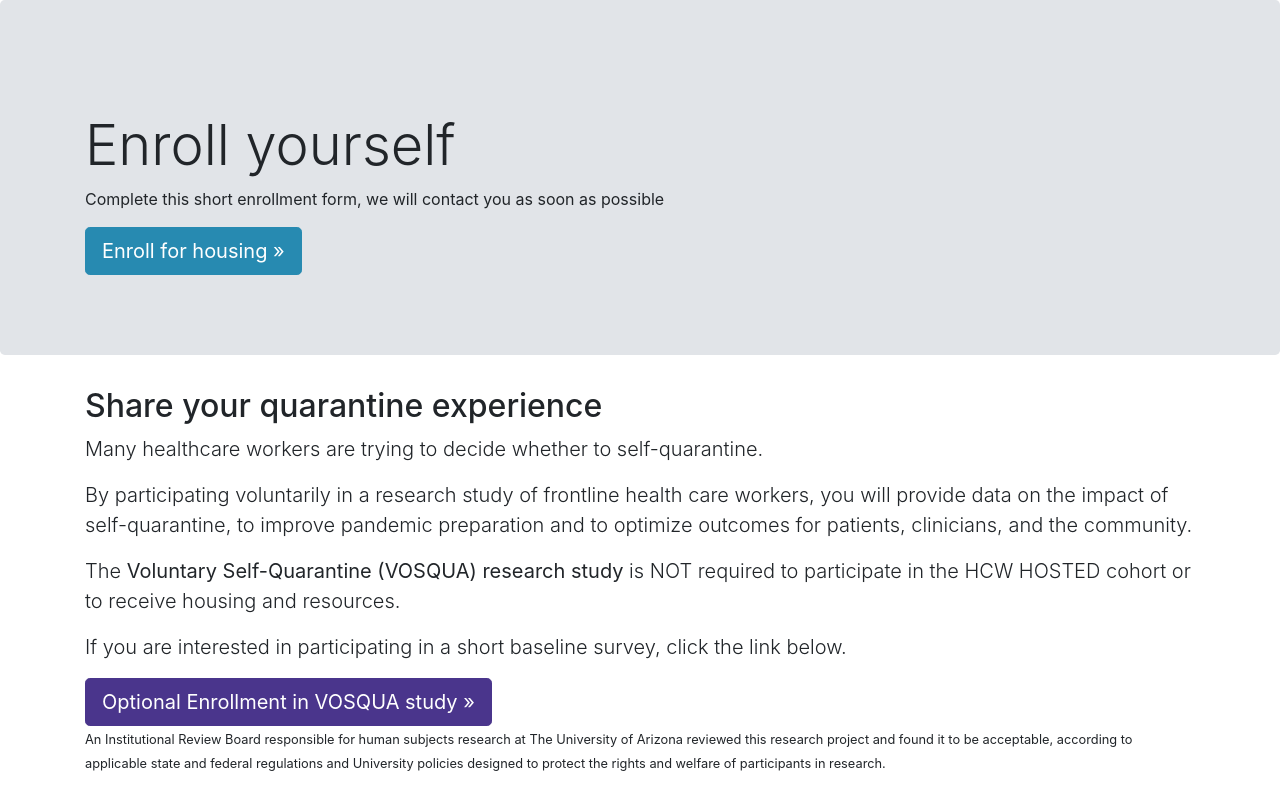
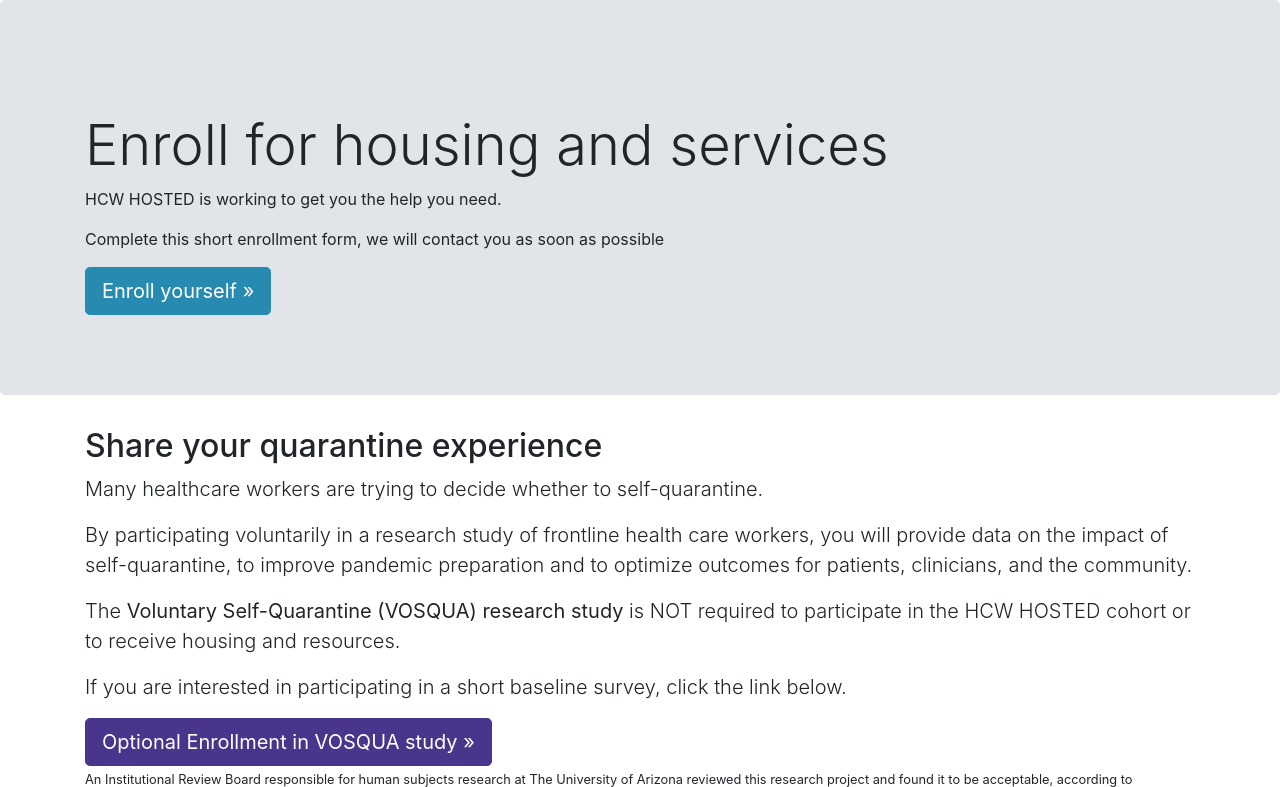
Before and after one commit to hcwhosted/hcwhosted.github.io, a website with bundled scripts: page enroll-for-housing.html in a window 1280 px wide. Shown: the top 787 px of the page. Built offline with nearby package versions, Linux system fonts and the light colour scheme; what uki would draw is missing.

Commit message:
Update enroll-for-housing.html

```diff
--- a/enroll-for-housing.html
+++ b/enroll-for-housing.html
@@ -50,9 +50,10 @@
     <!-- Main jumbotron for a primary marketing message or call to action -->
     <div class="jumbotron">
       <div class="container mt-5">
-        <h1 class="display-4">Enroll yourself</h1>
-        <p>Complete this short enrollment form, we will contact you as soon as possible</p>
-        <p><a class="btn btn-secondary btn-lg" href="https://redcap.link/hcw-hosted" role="button" target="_blank">Enroll for housing &raquo;</a></p>
+        <h1 class="display-4">Enroll for housing and services</h1>
+        <p> HCW HOSTED is working to get you the help you need. </p>
+        <p> Complete this short enrollment form, we will contact you as soon as possible</p>
+        <p><a class="btn btn-secondary btn-lg" href="https://redcap.link/hcw-hosted" role="button" target="_blank">Enroll yourself &raquo;</a></p>
       </div>
     </div>
     <section>
```
